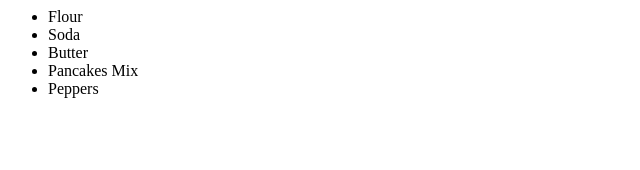
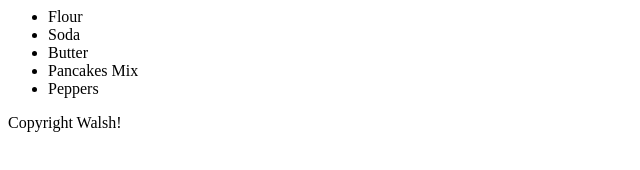
Before and after one commit to gwalshington/grocerylist, a plain HTML site: page index.html in a window 1280 px wide. Shown: the whole page, without its empty margins (0-640 px from the left). Drawn offline with Linux system fonts and the light colour scheme.

Commit message:
added a footer

```diff
--- a/index.html
+++ b/index.html
@@ -8,4 +8,9 @@
 			<li>Peppers</li>
 		</ul>
 	</body>
+	<footer>
+		<div>
+			Copyright Walsh!
+		</div>
+	</footer>
 </html>
```
